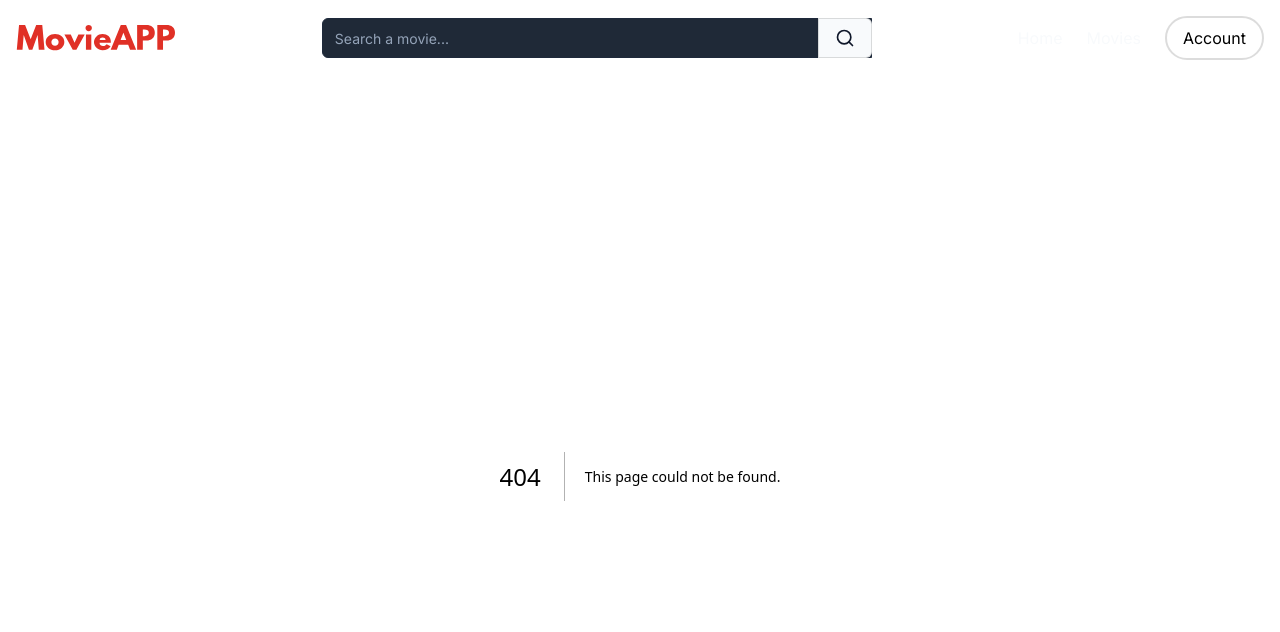
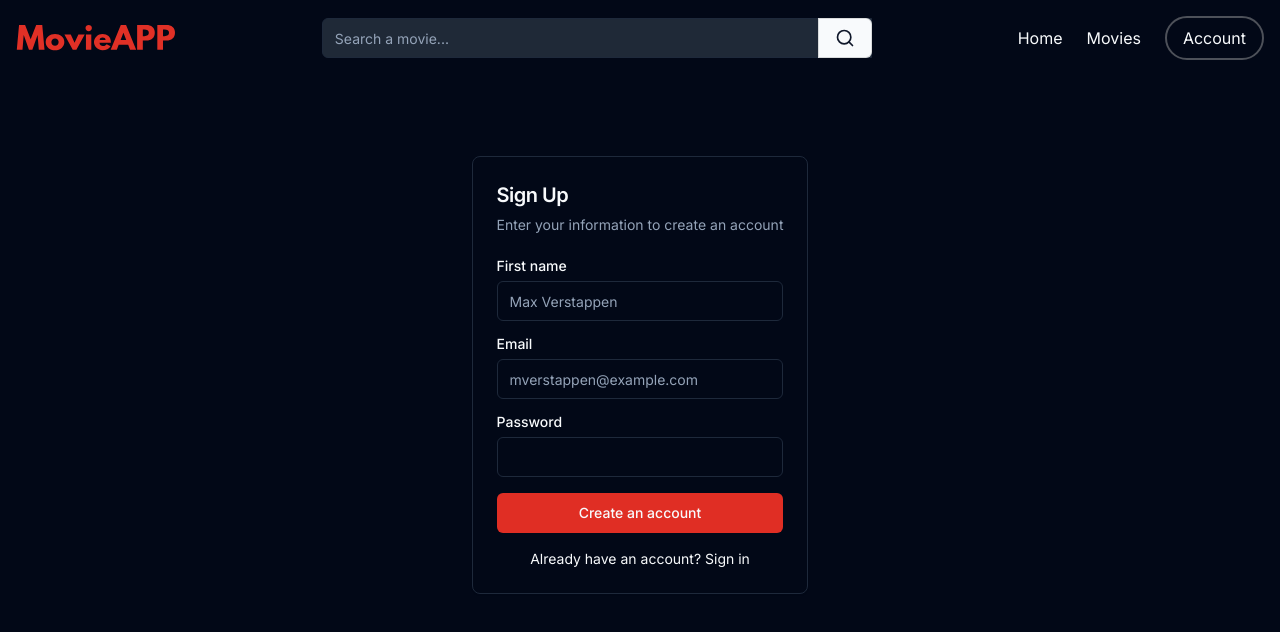
Before and after one commit to jsalen-23/movie-app, a Next.js app: page /register in a window 1280 px wide. Before the commit this address had no page. Shown: the top 632 px of the page. Built offline with nearby package versions, Linux system fonts and the light colour scheme.

Commit message:
feat: register user

```diff
--- /dev/null
+++ b/src/app/api/auth/register/route.ts
@@ -0,0 +1,50 @@
+import { NextRequest, NextResponse } from 'next/server';
+import prisma from '@/lib/db';
+
+const bcrypt = require('bcrypt');
+
+export async function POST(request: NextRequest) {
+  try {
+    const data = await request.json();
+
+    const user = await prisma.user.findUnique({
+      where: {
+        email: data.email,
+      },
+    });
+
+    if (user) {
+      return NextResponse.json(
+        {
+          error: 'User already exists',
+        },
+        {
+          status: 409,
+        },
+      );
+    }
+
+    const SALT_ROUNDS = 10;
+    const hashedPassword = await bcrypt.hash(data.password, SALT_ROUNDS);
+
+    data.password = hashedPassword;
+
+    const response = await prisma.user.create({
+      data,
+      select: {
+        name: true,
+      },
+    });
+
+    return NextResponse.json(response);
+  } catch (error) {
+    return NextResponse.json(
+      {
+        error: 'Something went wrong',
+      },
+      {
+        status: 500,
+      },
+    );
+  }
+}
--- /dev/null
+++ b/src/app/register/page.tsx
@@ -0,0 +1,9 @@
+import RegisterForm from "@/components/RegisterForm";
+
+export default function LoginPage() {
+  return (
+    <div className="flex items-center justify-center pt-20">
+      <RegisterForm />
+    </div>
+  );
+}
--- /dev/null
+++ b/src/components/RegisterForm.tsx
@@ -0,0 +1,162 @@
+'use client';
+
+import Link from 'next/link';
+
+import { Button } from '@/components/ui/button';
+import {
+  Card,
+  CardContent,
+  CardDescription,
+  CardHeader,
+  CardTitle,
+} from '@/components/ui/card';
+import { Input } from '@/components/ui/input';
+import { Label } from '@/components/ui/label';
+import { SubmitHandler, useForm } from 'react-hook-form';
+import { useRouter } from 'next/navigation';
+import { useState } from 'react';
+
+interface Inputs {
+  name: string;
+  email: string;
+  password: string;
+}
+
+export default function RegisterForm() {
+  const [serverError, setServerError] = useState(false);
+  const [errorMessage, setErrorMessage] = useState('');
+  const [loading, setLoading] = useState(false);
+
+  const { push } = useRouter();
+  const {
+    register,
+    handleSubmit,
+    formState: { errors },
+  } = useForm<Inputs>();
+
+  const onSubmit: SubmitHandler<Inputs> = async formValues => {
+    setLoading(true);
+    const response = await fetch('/api/auth/register', {
+      method: 'POST',
+      headers: {
+        'Content-Type': 'application/json',
+      },
+      body: JSON.stringify(formValues),
+    });
+
+    setLoading(false);
+
+    if (response.ok) {
+      push('/login');
+      return;
+    } else {
+      setServerError(true);
+
+      if (response.status === 409) {
+        setErrorMessage('User already exists');
+      } else {
+        setErrorMessage('Something went wrong');
+      }
+    }
+  };
+
+  return (
+    <Card className="mx-auto max-w-sm">
+      <CardHeader>
+        <CardTitle className="text-xl">Sign Up</CardTitle>
+        <CardDescription>
+          Enter your information to create an account
+        </CardDescription>
+      </CardHeader>
+      <CardContent>
+        <form onSubmit={handleSubmit(onSubmit)} className="grid gap-4">
+          <div className="grid gap-4">
+            <div className="grid gap-2">
+              <Label htmlFor="first-name">First name</Label>
+              <Input
+                id="first-name"
+                placeholder="Max Verstappen"
+                required
+                {...register('name', {
+                  required: {
+                    value: true,
+                    message: 'Name is required',
+                  },
+                  minLength: {
+                    value: 2,
+                    message: 'Name is too short',
+                  },
+                })}
+              />
+              {errors?.name && (
+                <span className="text-red-500">{errors.name.message}</span>
+              )}
+            </div>
+          </div>
+          <div className="grid gap-2">
+            <Label htmlFor="email">Email</Label>
+            <Input
+              id="email"
+              type="email"
+              placeholder="mverstappen@example.com"
+              required
+              {...register('email', {
+                required: {
+                  value: true,
+                  message: 'Email is required',
+                },
+                pattern: {
+                  value: /\S+@\S+\.\S+/,
+                  message: 'Entered value does not match email format',
+                },
+              })}
+            />
+            {errors?.email && (
+              <span className="text-red-500">{errors.email.message}</span>
+            )}
+          </div>
+          <div className="grid gap-2">
+            <Label htmlFor="password">Password</Label>
+            <Input
+              id="password"
+              type="password"
+              {...register('password', {
+                required: {
+                  value: true,
+                  message: 'Password is required',
+                },
+                minLength: {
+                  value: 8,
+                  message: 'Password must be at least 8 characters',
+                },
+                maxLength: {
+                  value: 16,
+                  message: 'Password is too long',
+                },
+              })}
+            />
+            {errors?.password && (
+              <span className="text-red-500">{errors.password.message}</span>
+            )}
+          </div>
+          <Button
+            type="submit"
+            className="w-full bg-primaryRed text-primary hover:bg-primaryRed hover:opacity-90"
+            disabled={loading}
+          >
+            {loading ? 'Loading...' : 'Create an account'}
+          </Button>
+          {serverError && (
+            <span className="text-red-500 text-center">{errorMessage}</span>
+          )}
+        </form>
+        <div className="mt-4 text-center text-sm">
+          Already have an account?{' '}
+          <Link href="/login" className="link-underline">
+            Sign in
+          </Link>
+        </div>
+      </CardContent>
+    </Card>
+  );
+}
--- /dev/null
+++ b/src/lib/db.ts
@@ -0,0 +1,15 @@
+import { PrismaClient } from '@prisma/client';
+
+const prismaClientSingleton = () => {
+  return new PrismaClient();
+};
+
+declare const globalThis: {
+  prismaGlobal: ReturnType<typeof prismaClientSingleton>;
+} & typeof global;
+
+const prisma = globalThis.prismaGlobal ?? prismaClientSingleton();
+
+export default prisma;
+
+if (process.env.NODE_ENV !== 'production') globalThis.prismaGlobal = prisma;
```
Also changed, not shown: package.json (+9 -2 lines), 2 other files (tests, documents, lock files or other folders).
